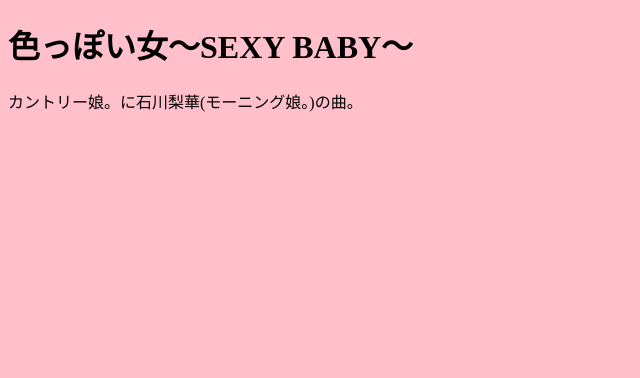
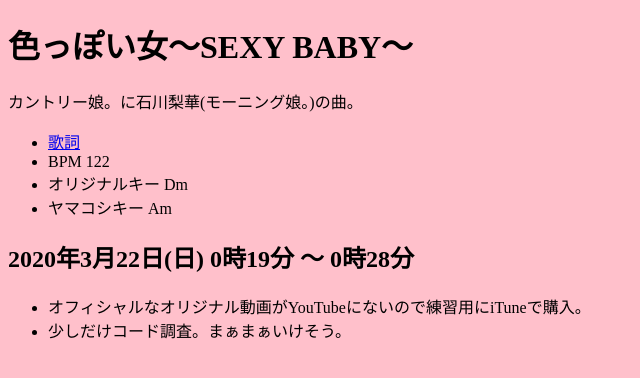
Before and after one commit to takaoyamakoshi/momochi, a Jekyll site: the page built from showtime/number/iroppoi_onna_sexy_baby.md, in a window 1280 px wide. Shown: the top 378 px of the page, without its empty margins (0-640 px from the left). Built offline with Jekyll 4.4.1, drawn with Linux system fonts in a browser that asks for light colours; our own code applies the rules of GitHub Pages for plain Markdown files.

Commit message:
Update iroppoi_onna_sexy_baby.md

```diff
--- a/showtime/number/iroppoi_onna_sexy_baby.md
+++ b/showtime/number/iroppoi_onna_sexy_baby.md
@@ -1,3 +1,13 @@
 # 色っぽい女～SEXY BABY～
 
 カントリー娘。に石川梨華(モーニング娘。)の曲。
+
+- [歌詞](http://j-lyric.net/artist/a0029de/l0016cc.html)
+- BPM 122
+- オリジナルキー Dm
+- ヤマコシキー Am
+
+## 2020年3月22日(日) 0時19分 ～ 0時28分
+
+- オフィシャルなオリジナル動画がYouTubeにないので練習用にiTuneで購入。
+- 少しだけコード調査。まぁまぁいけそう。
```
